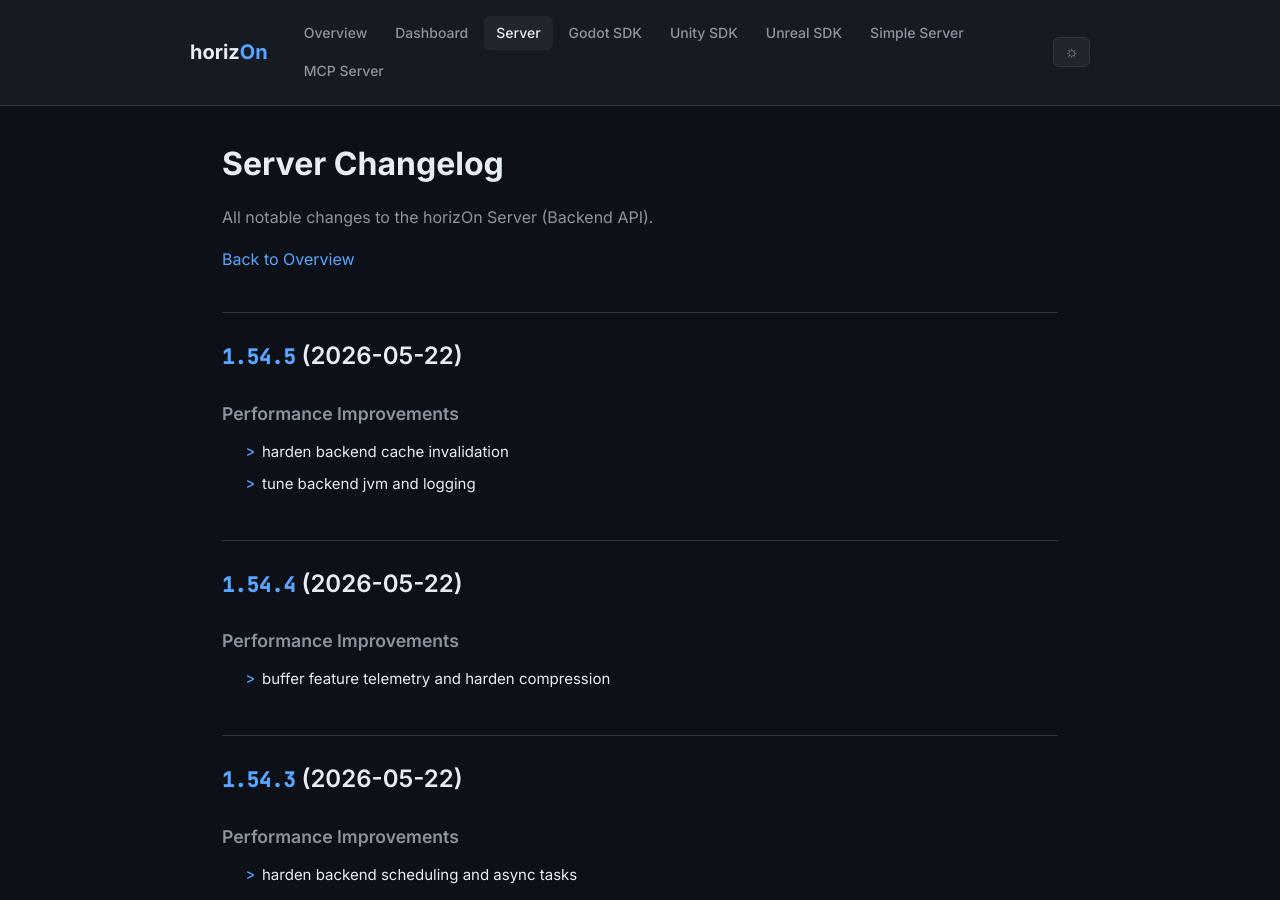
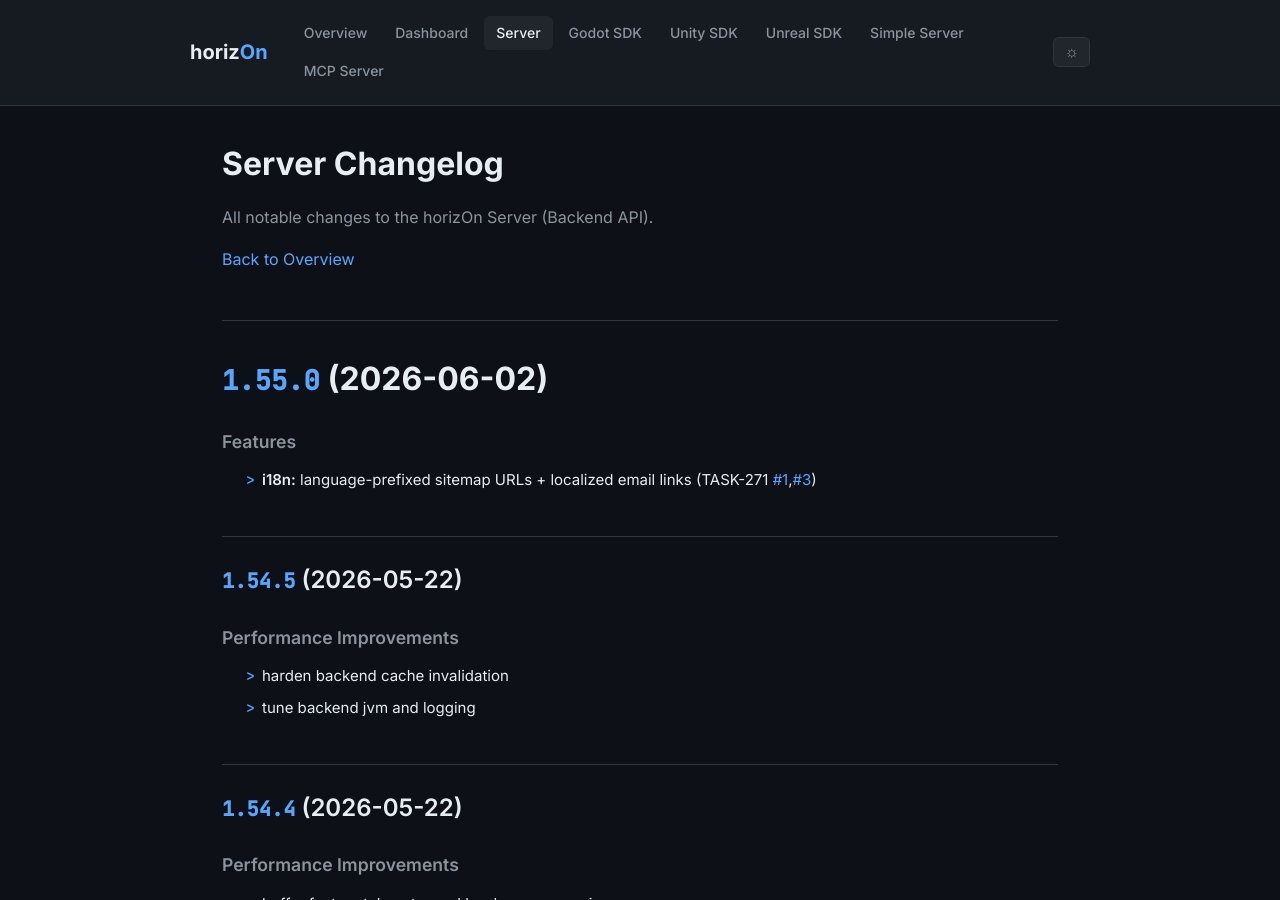
Before and after one commit to ProjectMakersDE/horizOn-Changelog, a Jekyll site: the page built from server-changelog.md, in a window 1280 px wide and 900 px high. Built offline with Jekyll 4.4.1, drawn with Linux system fonts in a browser that asks for light colours.

Commit message:
chore: sync changelogs [skip ci]

```diff
--- a/server-changelog.md
+++ b/server-changelog.md
@@ -8,6 +8,13 @@ title: Server Changelog
 All notable changes to the horizOn Server (Backend API).
 
 [Back to Overview](.)
+
+# [1.55.0](https://github.com/ProjectMakersDE/horizOn-Server/compare/v1.54.5...v1.55.0) (2026-06-02)
+
+
+### Features
+
+* **i18n:** language-prefixed sitemap URLs + localized email links (TASK-271 [#1](https://github.com/ProjectMakersDE/horizOn-Server/issues/1),[#3](https://github.com/ProjectMakersDE/horizOn-Server/issues/3)) ([b2ecab6](https://github.com/ProjectMakersDE/horizOn-Server/commit/b2ecab67d39e215975c67d0f2faf88f3fc3d243c))
 
 ## [1.54.5](https://github.com/ProjectMakersDE/horizOn-Server/compare/v1.54.4...v1.54.5) (2026-05-22)
 
```
Also changed, not shown: index.md (+1 -1 lines).
